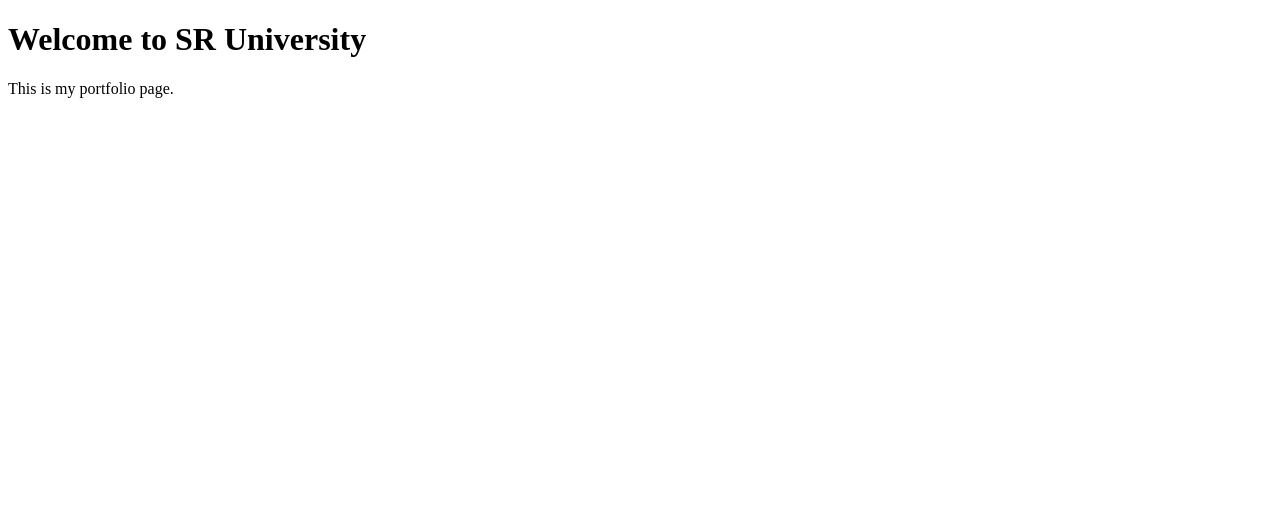
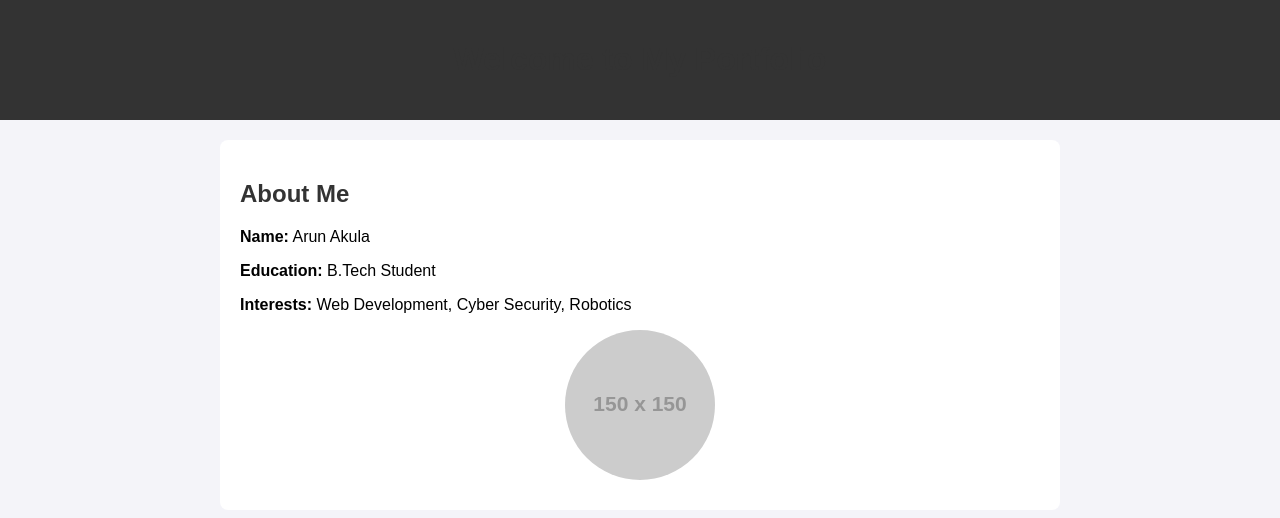
Before and after one commit to Arun2064/myportfolio, a plain HTML site: page index.html in a window 1280 px wide. Drawn offline with Linux system fonts and the light colour scheme; placeholder pictures from the web are drawn by us.

Commit message:
Added About Me section

```diff
--- a/index.html
+++ b/index.html
@@ -1,10 +1,27 @@
 <!DOCTYPE html>
-<html>
+<html lang="en">
 <head>
-<title>SR University</title>
+  <meta charset="UTF-8">
+  <title>My Portfolio</title>
+  <style>
+    body { font-family: Arial, sans-serif; margin: 0; padding: 0; background: #f4f4f9; }
+    header { background: #333; color: #fff; text-align: center; padding: 20px; }
+    section { padding: 20px; max-width: 800px; margin: auto; background: #fff; margin-top: 20px; border-radius: 8px; }
+    h1, h2 { color: #333; }
+    img { max-width: 150px; border-radius: 50%; display: block; margin: 10px auto; }
+  </style>
 </head>
 <body>
-<h1>Welcome to SR University</h1>
-<p>This is my portfolio page.</p>
+  <header>
+    <h1>Welcome to My Portfolio</h1>
+  </header>
+
+  <section>
+    <h2>About Me</h2>
+    <p><strong>Name:</strong> Arun Akula</p>
+    <p><strong>Education:</strong> B.Tech Student</p>
+    <p><strong>Interests:</strong> Web Development, Cyber Security, Robotics</p>
+    <img src="https://via.placeholder.com/150" alt="My Photo">
+  </section>
 </body>
 </html>
```
